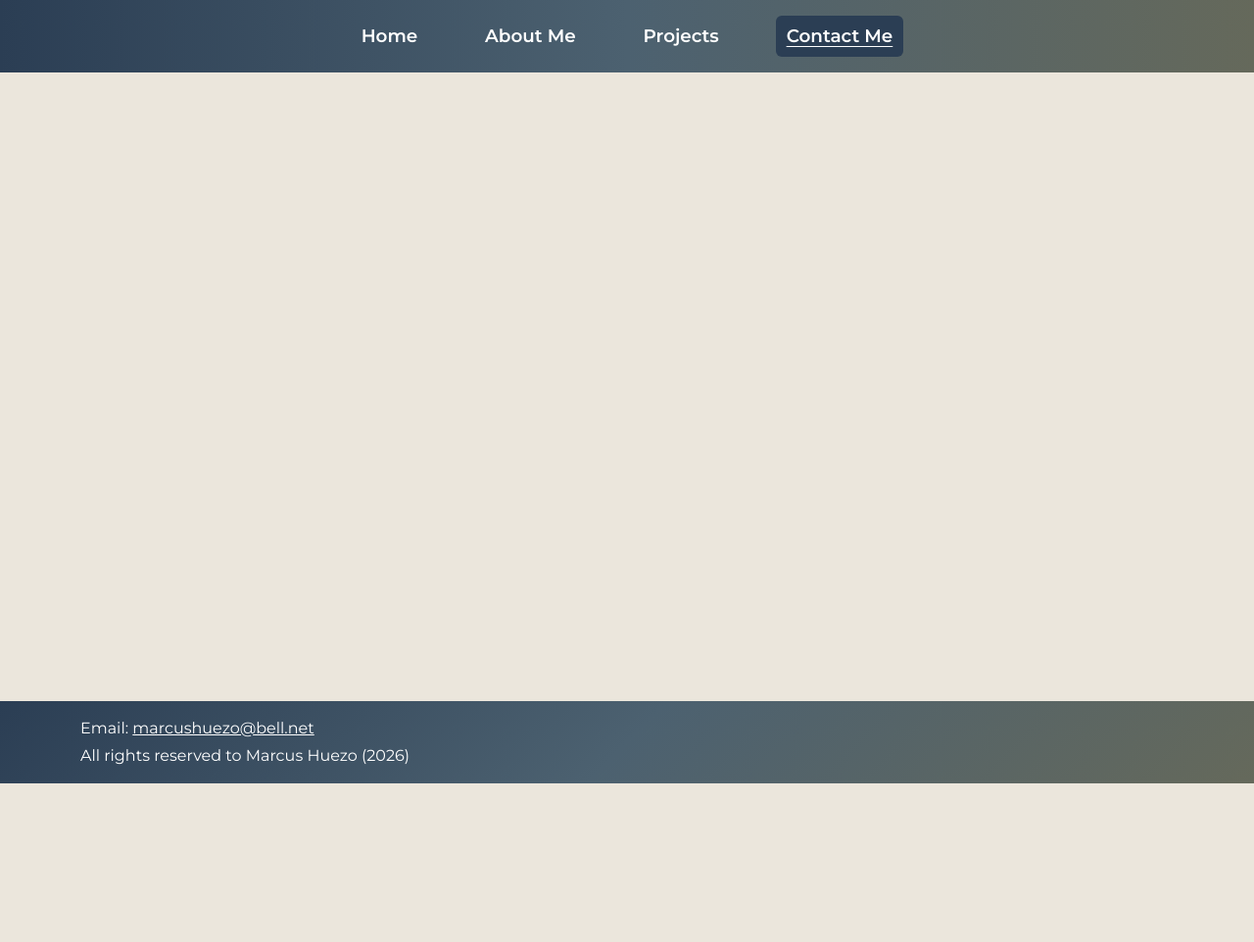
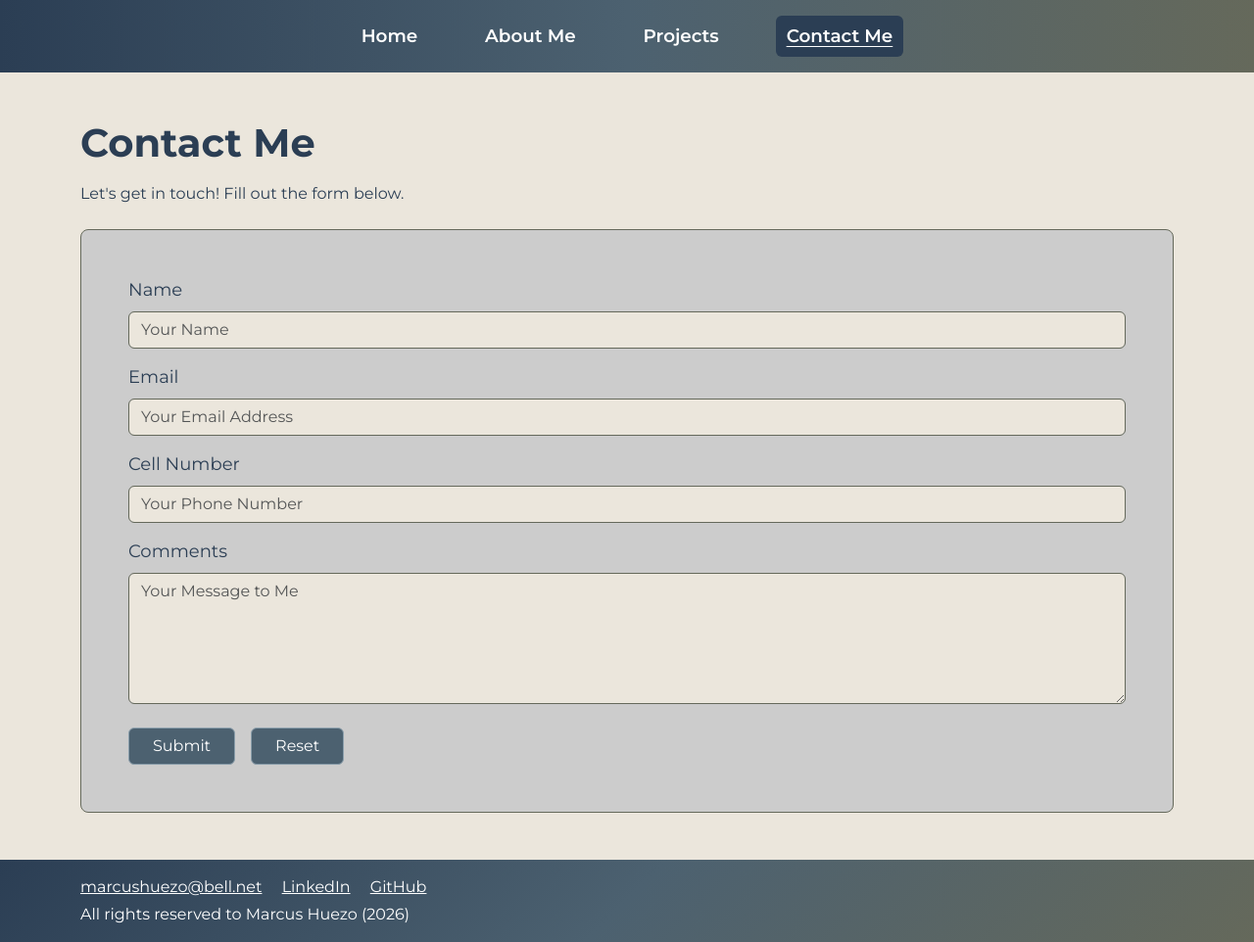
Before and after one commit to marcushuezo/Marcus-Huezo-ExpressJS_Portfolio, a Node server app: page /contact in a window 1280 px wide. Shown: the whole page at 98% size. Before the commit the page ends 800 px from the top, so only its background shows below. Run offline with Node 20, Linux system fonts and the light colour scheme.

Commit message:
updated my intro video, added linkedin and github to my footer, worked on the contact me form page, and css for that section

```diff
--- a/public/stylesheets/style.css
+++ b/public/stylesheets/style.css
@@ -3,7 +3,7 @@
   --slate: #4c6170;
   --olive: #65695b;
   --cream: #ebe6dc;
-  --paper: #fffdf8;
+  --paper: #ccc;
 }
 body {
   background-color: var(--cream);
@@ -82,14 +82,9 @@ h1, h2, h3 {
   object-position: left;
 }
 .cert-badge {
-  width: 5.5rem;
-  height: 5.5rem;
+  width: 5.9rem;
+  height: 5.9rem;
   object-fit: contain;
-}
-.security-badge-frame img {
-  width: 10.5rem;
-  height: auto;
-  max-width: none;
 }
 .travel-photo {
   width: 100%;
@@ -97,7 +92,29 @@ h1, h2, h3 {
   object-fit: cover;
 }
 .contact-card {
-  max-width: 42rem;
+  max-width: none;
+  background-color: #ccc;
+  color: #2b3e54;
+  border-color: #65695b;
+  border-radius: 8px;
+}
+.contact-card .form-label {
+  font-size: 18px;
+}
+
+.contact-card .form-control {
+  background-color: #ebe6dc;
+  color: #2b3e54;
+  border-color: #65695b;
+}
+
+.contact-card .btn-primary {
+  background-color: #4c6170;
+  border-color: #8a9eab;
+}
+
+.contact-card .btn-primary:hover {
+  background-color: #2b3e54;
 }
 .connect-box {
   padding: 24px 30px;
@@ -128,3 +145,6 @@ h1, h2, h3 {
     width: 100%;
   }
 }
+section.portfolio-card {
+  background-color: #f7f4ed;
+}
--- a/views/about.ejs
+++ b/views/about.ejs
@@ -2,8 +2,8 @@
 <div class="mb-5 d-flex justify-content-center">
   <video class="intro-video rounded" controls preload="metadata"
     poster="/images/marcus.jpg" aria-label="Introduction video">
-    <source src="/videos/intro.mp4" type="video/mp4">
-    <a href="/videos/intro.mp4">Download my introduction video</a>
+    <source src="/videos/Video%20Project%202.mp4" type="video/mp4">
+    <a href="/videos/Video%20Project%202.mp4">Introduction video</a>
   </video>
 </div>
 <section class="mb-5">
@@ -47,7 +47,7 @@
   </article>
   <article class="card portfolio-card p-4 mt-3 flex-sm-row align-items-start gap-3">
   <div class="security-badge-frame">
-    <img src="/images/security%2B.webp" alt="CompTIA Security+ logo">
+    <img class="cert-badge" src="/images/security%2B.png" alt="CompTIA Security+ logo">
     </div>
     <div>
       <h3 class="h4">CompTIA Security+ | Anticipated - January 2027</h3>
--- a/views/contact.ejs
+++ b/views/contact.ejs
@@ -0,0 +1,35 @@
+<h1 class="mb-3">Contact Me</h1>
+<p class="mb-4">Let's get in touch! Fill out the form below.</p>
+
+<form id="contact-form" class="card portfolio-card contact-card p-4 p-md-5"
+  action="mailto:<%= site.email %>" method="post" enctype="text/plain">
+
+  <div class="mb-3">
+    <label class="form-label" for="name">Name</label>
+    <input class="form-control" type="text" id="name" name="name"
+      placeholder="Your Name" required>
+  </div>
+
+  <div class="mb-3">
+    <label class="form-label" for="email">Email</label>
+    <input class="form-control" type="email" id="email" name="email"
+      placeholder="Your Email Address" required>
+  </div>
+
+  <div class="mb-3">
+    <label class="form-label" for="phone">Cell Number</label>
+    <input class="form-control" type="tel" id="phone" name="phone"
+      placeholder="Your Phone Number" required>
+  </div>
+
+  <div class="mb-4">
+    <label class="form-label" for="message">Comments</label>
+    <textarea class="form-control" id="message" name="message"
+      placeholder="Your Message to Me" rows="5" required></textarea>
+  </div>
+
+  <div class="d-flex flex-wrap gap-3">
+    <button class="btn btn-primary px-4" type="submit">Submit</button>
+    <button class="btn btn-primary px-4" type="reset">Reset</button>
+  </div>
+</form>
--- a/views/layout.ejs
+++ b/views/layout.ejs
@@ -7,7 +7,7 @@
 
   <link rel="stylesheet" href="https://cdn.jsdelivr.net/npm/bootstrap@5.3.8/dist/css/bootstrap.min.css"
     integrity="sha384-sRIl4kxILFvY47J16cr9ZwB07vP4J8+LH7qKQnuqkuIAvNWLzeN8tE5YBujZqJLB" crossorigin="anonymous">
-  <link rel="stylesheet" href="https://cdnjs.cloudflare.com/ajax/libs/font-awesome/6.7.2/css/all.min.css">
+  <link rel="stylesheet" href="/fontawesome/css/all.min.css">
   <link rel="stylesheet" href="https://fonts.googleapis.com/css2?family=Montserrat:wght@400;600;700&display=swap">
   <link rel="stylesheet" href="/stylesheets/style.css">
 
--- a/views/partials/footer.ejs
+++ b/views/partials/footer.ejs
@@ -1,6 +1,10 @@
 <footer class="site-footer">
   <div class="container py-3">
-    <p class="mb-1">Email: <a href="mailto:<%= site.email %>"><%= site.email %></a></p>
+    <p class="mb-1">
+      <a href="mailto:<%= site.email %>"><%= site.email %></a>
+      <a class="ms-3" href="https://www.linkedin.com/in/marcushuezo/">LinkedIn</a>
+      <a class="ms-3" href="https://github.com/marcushuezo?tab=repositories">GitHub</a>
+    </p>
     <p class="mb-0">All rights reserved to <%= site.name %> (<%= new Date().getFullYear() %>)</p>
   </div>
 </footer>
```
Also changed, not shown: views/index.ejs (+6 -6 lines), public/images/Security+.webp (deleted), public/images/security+.png (added), 2 other files.
